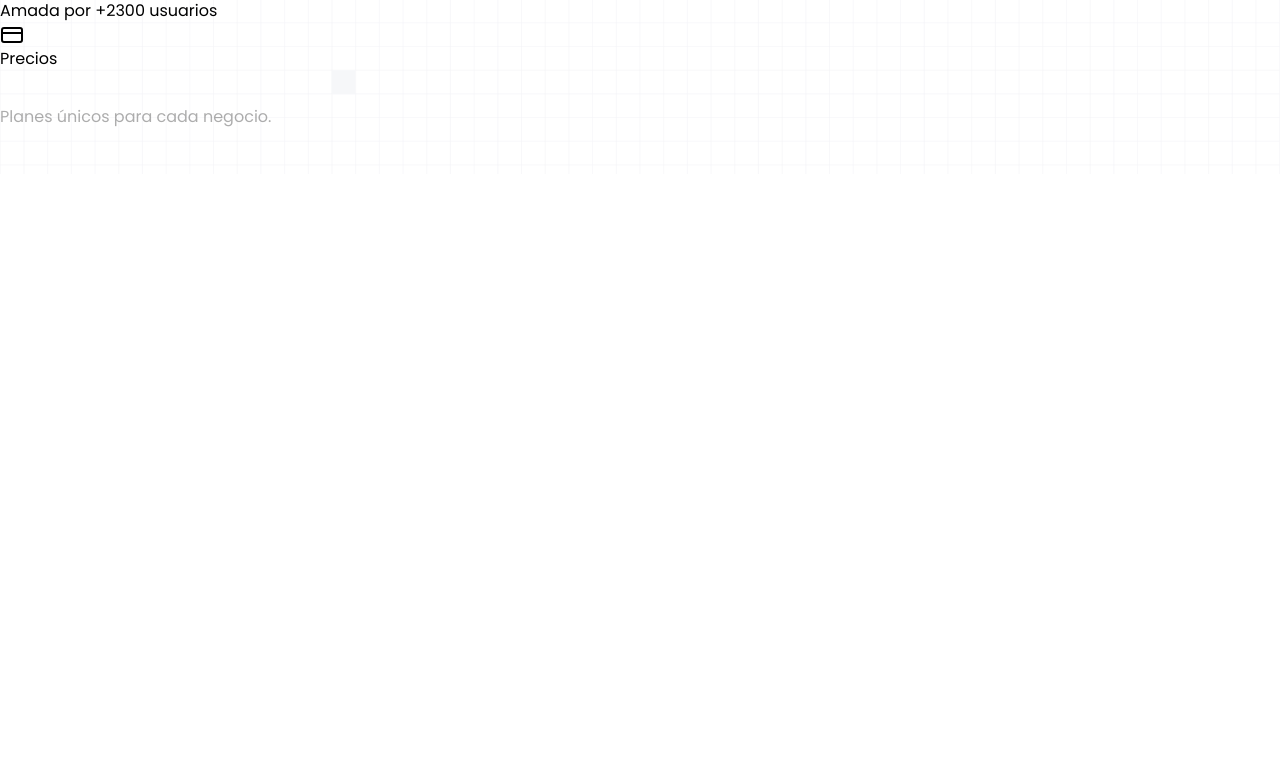
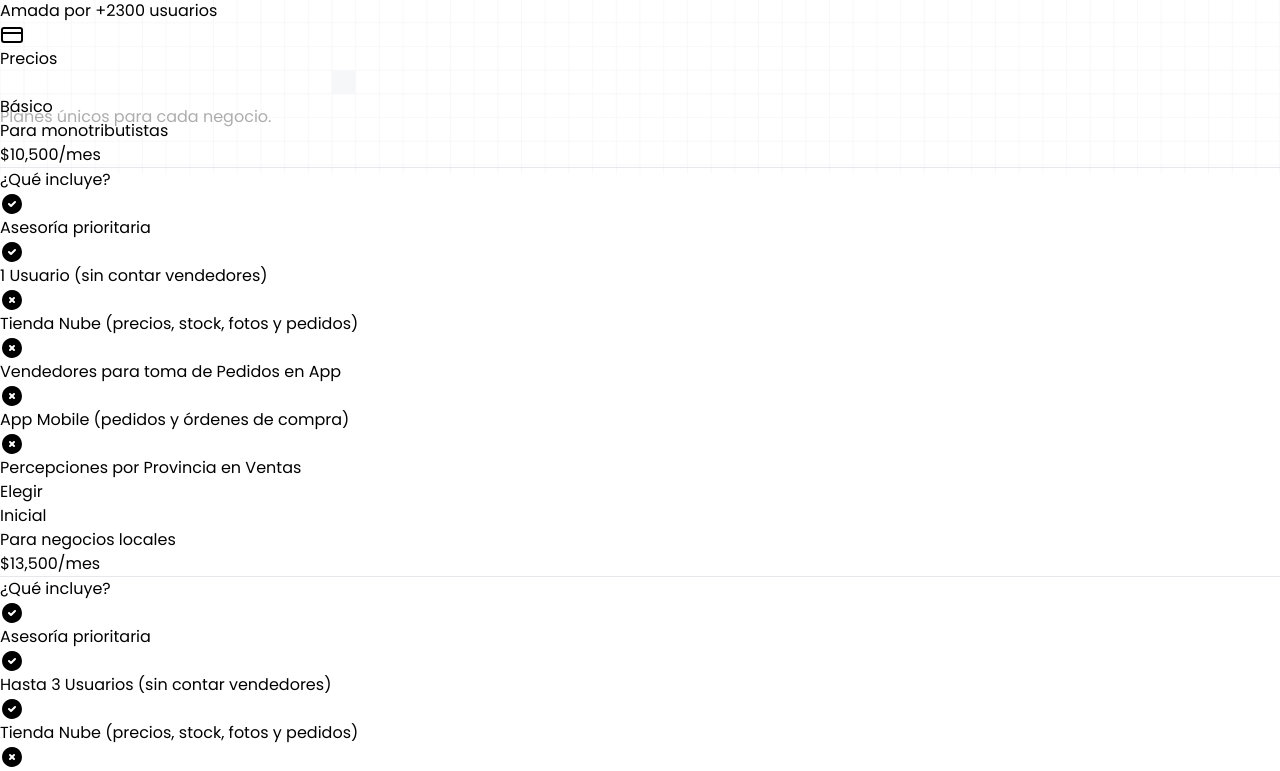
Before and after one commit to francoogilli/Fidel, a React (Vite) app: page / in a window 1280 px wide. Shown: the part 626-1397 px from the top of the page. Built offline with nearby package versions, Linux system fonts and the light colour scheme.

Commit message:
Quitar animacion a las Pricing cards

```diff
--- a/src/components/pricingCard.tsx
+++ b/src/components/pricingCard.tsx
@@ -102,7 +102,7 @@ export default function PricingCard() {
       <div className="grid grid-cols-1 md:grid-cols-2 lg:grid-cols-4 gap-7">
         {pricingData.map((pricing) => (
           <div
-            className="animation-1 flex flex-col p-6 text-center bg-gradient-to-br from-[#f7f7f7b9] to-[#fff] rounded-3xl border border-[#ededed] hover:scale-105 duration-500"
+            className="flex flex-col p-6 text-center bg-gradient-to-br from-[#f7f7f7b9] to-[#fff] rounded-3xl border border-[#ededed] hover:scale-105 duration-500"
             key={pricing.name}
           >
             <h3 className="text-3xl text-left font-bold bg-gradient-to-r from-[#1c1c1c] to-[#3d3d3d] bg-clip-text text-transparent">
```
